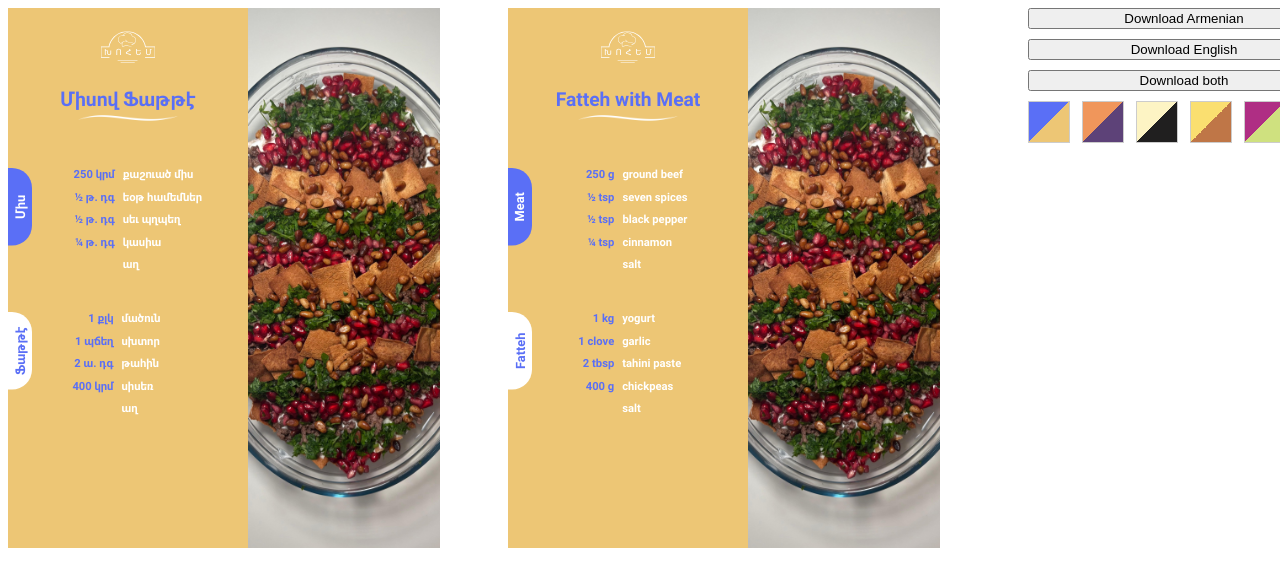
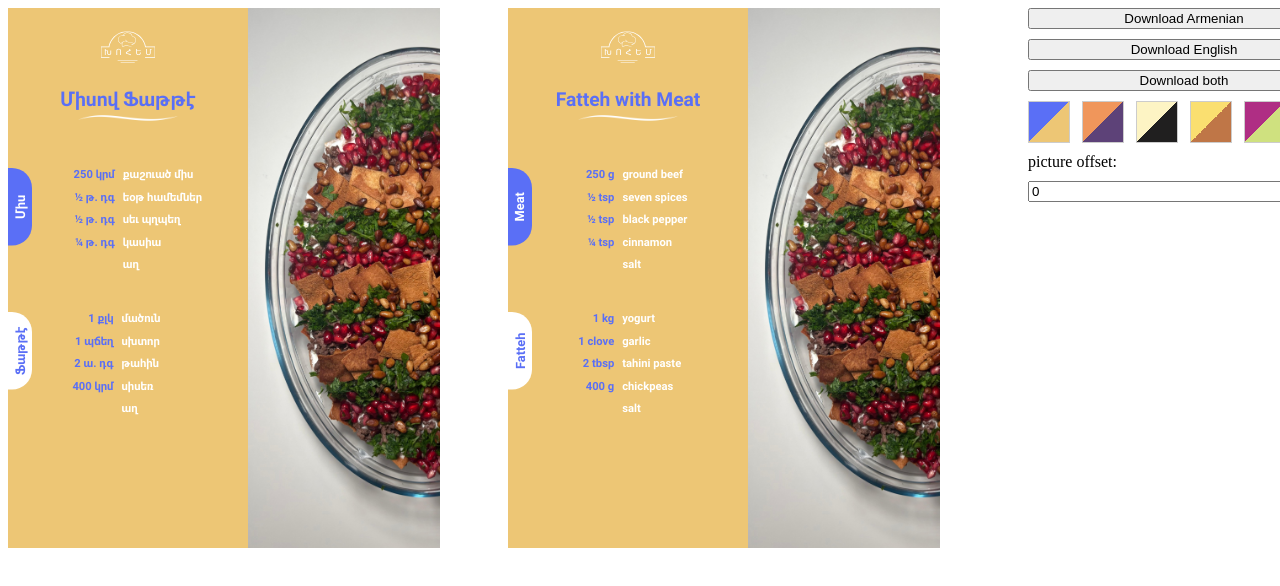
Before and after one commit to shantd9/khohem, an Angular app in the folder khohem-tools/: page /recipes in a window 1280 px wide. Shown: the top 586 px of the page. Built offline with nearby package versions, Linux system fonts and the light colour scheme.

Commit message:
Initial trial of signal based picture offset

```diff
--- /dev/null
+++ b/khohem-tools/src/app/shared/services/edit.service.ts
@@ -0,0 +1,19 @@
+import { Injectable, signal } from "@angular/core";
+
+@Injectable({
+  providedIn: 'root'
+})
+export class EditService {
+  pictureOffset = signal(0)
+
+  // private edits = signal([]);
+  //
+  // getEdits() {
+  //   return this.edits();
+  // }
+  //
+  // addEdit(edit: any) {
+  //   this.edits.set([...this.edits(), edit]);
+  // }
+
+}
--- a/khohem-tools/src/app/shared/ui/action-buttons-wrapper/action-buttons-wrapper.html
+++ b/khohem-tools/src/app/shared/ui/action-buttons-wrapper/action-buttons-wrapper.html
@@ -5,4 +5,5 @@
   <div>
      <app-color-picker (colorTemplateSelected)="colorTemplateService.setSelectedColorTemplate($event)"></app-color-picker>
   </div>
+  picture offset: <input [ngModel]="editService.pictureOffset()" type="number" (ngModelChange)="editService.pictureOffset.set($event)"/>
 </div>
--- a/khohem-tools/src/app/shared/ui/action-buttons-wrapper/action-buttons-wrapper.ts
+++ b/khohem-tools/src/app/shared/ui/action-buttons-wrapper/action-buttons-wrapper.ts
@@ -2,18 +2,21 @@ import {Component, inject} from '@angular/core';
 import html2canvas from 'html2canvas';
 import {ColorTemplateService} from '../../data-access/color-template.service';
 import {ColorPickerComponent} from '../color-picker/color-picker';
+import {FormsModule} from '@angular/forms';
+import {EditService} from '../../services/edit.service';
 
 @Component({
   selector: 'app-action-buttons-wrapper',
   imports: [
-    ColorPickerComponent
+    ColorPickerComponent,
+    FormsModule
   ],
   templateUrl: './action-buttons-wrapper.html',
   styleUrl: './action-buttons-wrapper.scss'
 })
 export class ActionButtonsWrapper {
   colorTemplateService = inject(ColorTemplateService)
-
+  editService = inject(EditService)
   downloadAsJpg(languages: string[]) {
     //TODO improve this later.
     const elements = document.getElementsByClassName('recipe-wrapper');
--- a/khohem-tools/src/app/shared/ui/recipe-image-displayer/recipe-image-displayer.html
+++ b/khohem-tools/src/app/shared/ui/recipe-image-displayer/recipe-image-displayer.html
@@ -1 +1 @@
-<img src="{{ imageUrl }}" alt="Recipe Image" class="recipe-image">
+<img src="{{ imageUrl }}" alt="Recipe Image" class="recipe-image" [ngStyle]="{ 'left': editService.pictureOffset() + 'px'}">
--- a/khohem-tools/src/app/shared/ui/recipe-image-displayer/recipe-image-displayer.ts
+++ b/khohem-tools/src/app/shared/ui/recipe-image-displayer/recipe-image-displayer.ts
@@ -1,12 +1,16 @@
-import {Component, Input} from '@angular/core';
+import {Component, inject, Input} from '@angular/core';
+import { EditService } from '../../services/edit.service';
+import {NgStyle} from '@angular/common';
 
 @Component({
   selector: 'app-recipe-image-displayer',
   imports: [
+    NgStyle
   ],
   templateUrl: './recipe-image-displayer.html',
   styleUrl: './recipe-image-displayer.scss'
 })
 export class RecipeImageDisplayer {
+  editService = inject(EditService);
   @Input() imageUrl: string = ''
 }
```
